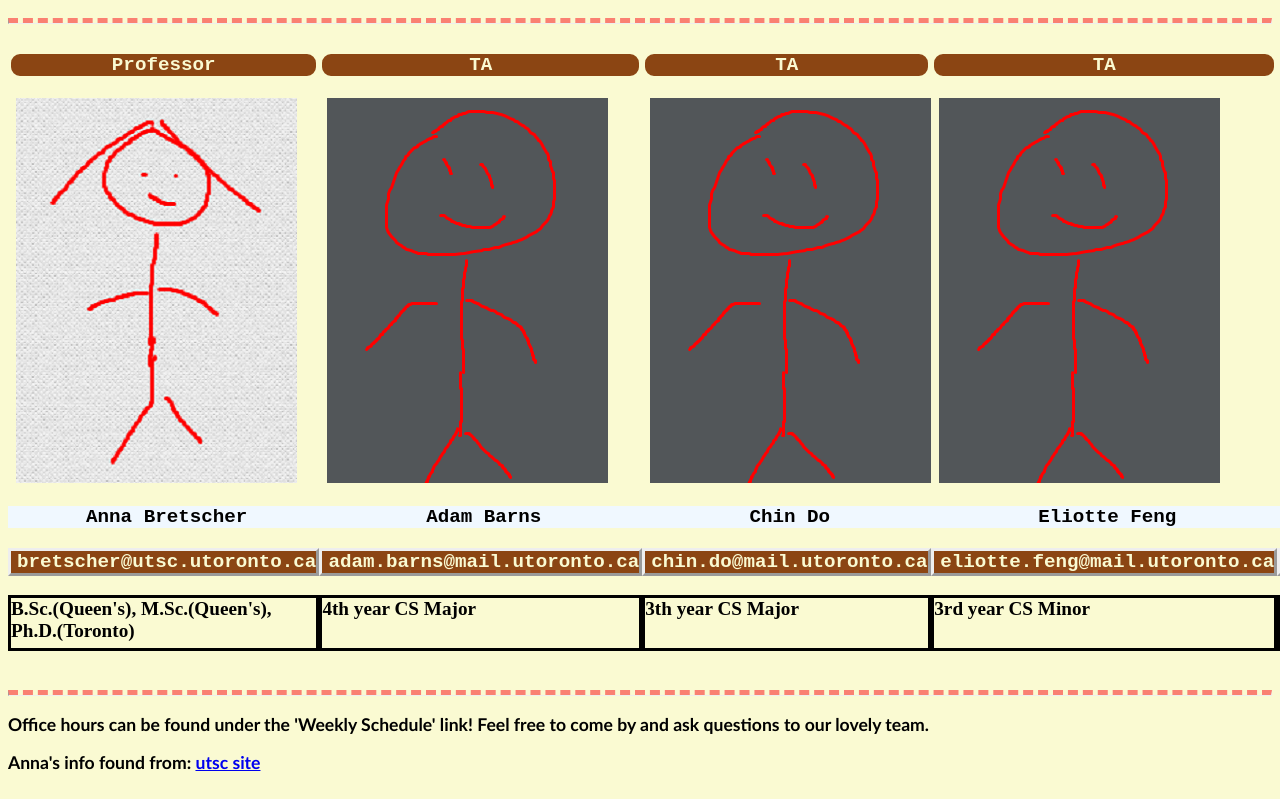
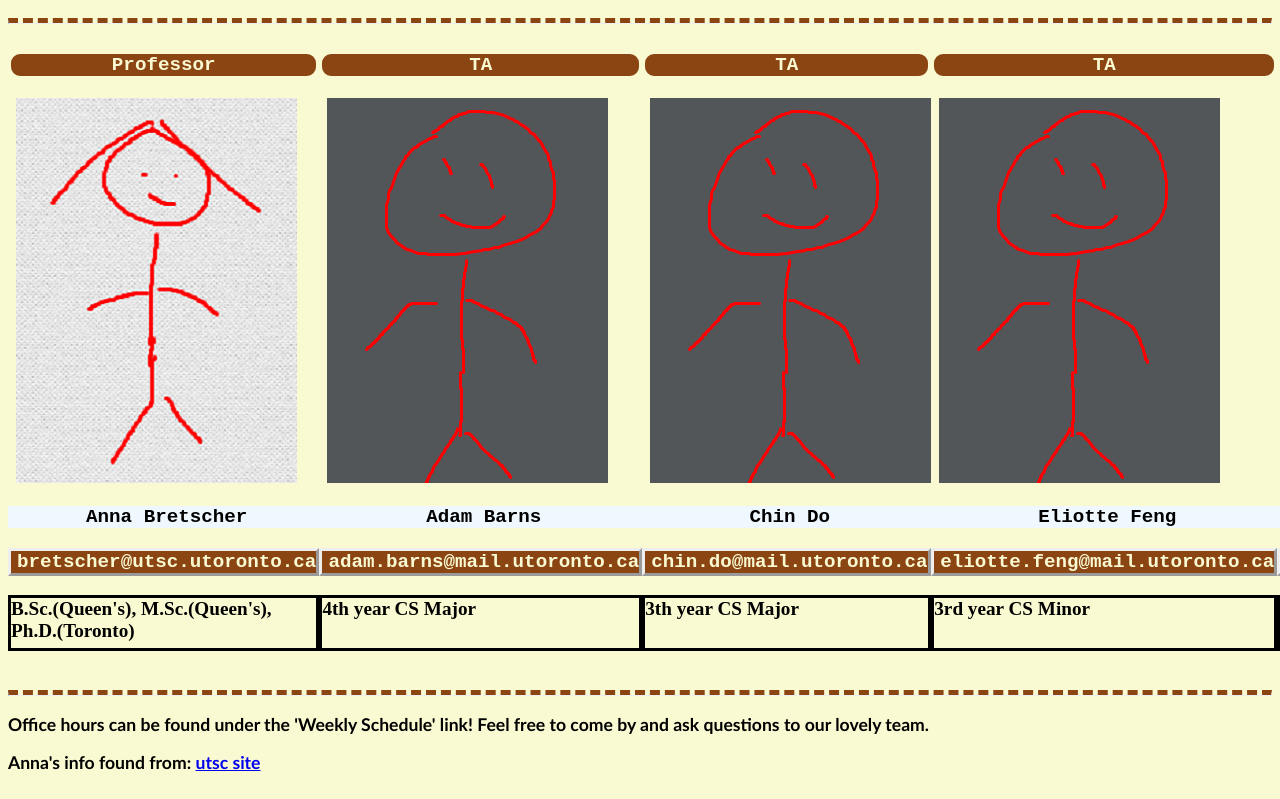
Before and after one commit to rayma984/b20-assignment2, a plain HTML site: page course_team.html in a window 1280 px wide. Shown: the part 348-1147 px from the top of the page. Drawn offline with Linux system fonts and the light colour scheme.

Commit message:
Update course_team.css

```diff
--- a/course_team.css
+++ b/course_team.css
@@ -85,7 +85,7 @@ border-radius: 12px;
 
 
 .divider {
-	border-top: 5px dashed salmon;
+	border-top: 5px dashed saddlebrown;
 	margin-top: 20px;
 }
 
```
